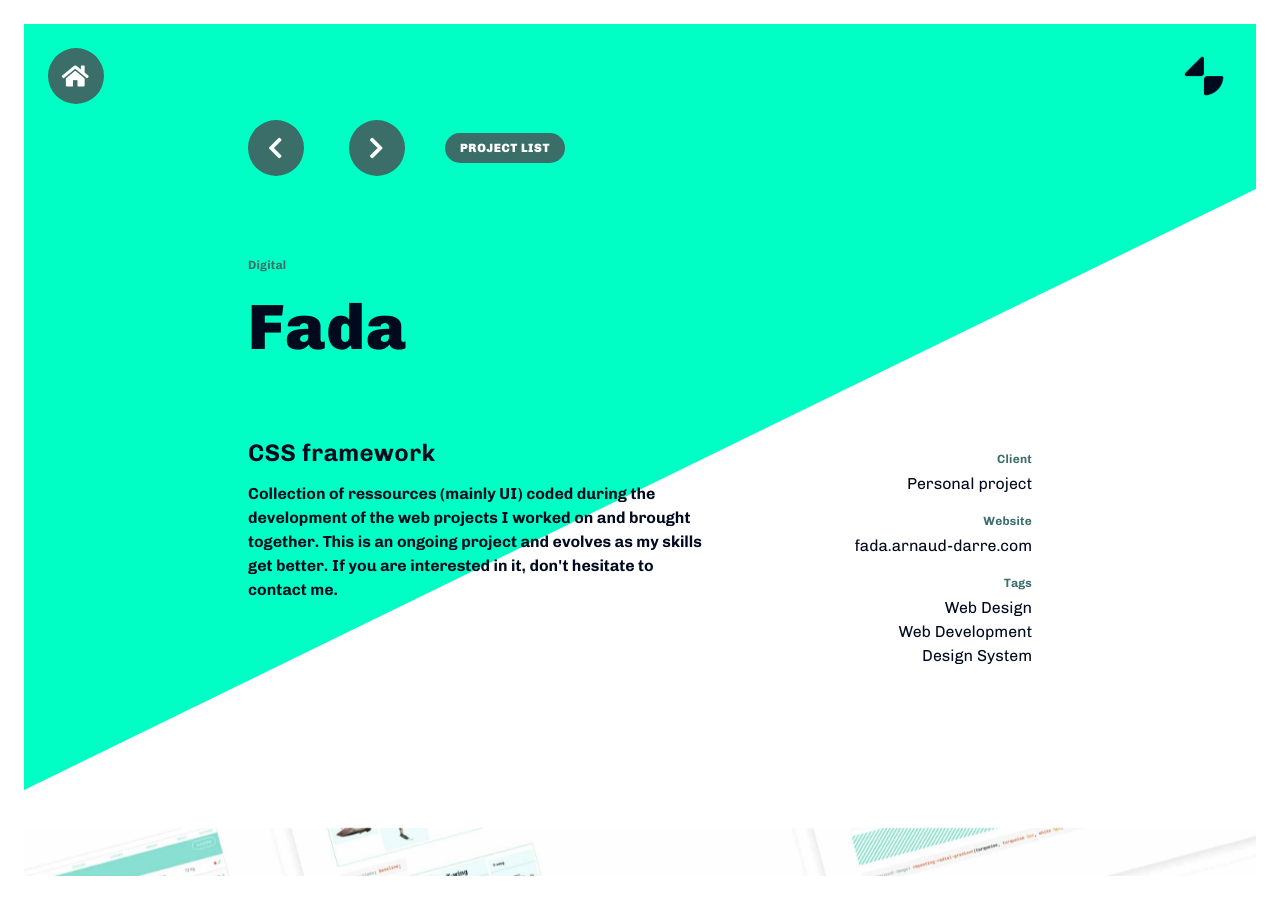
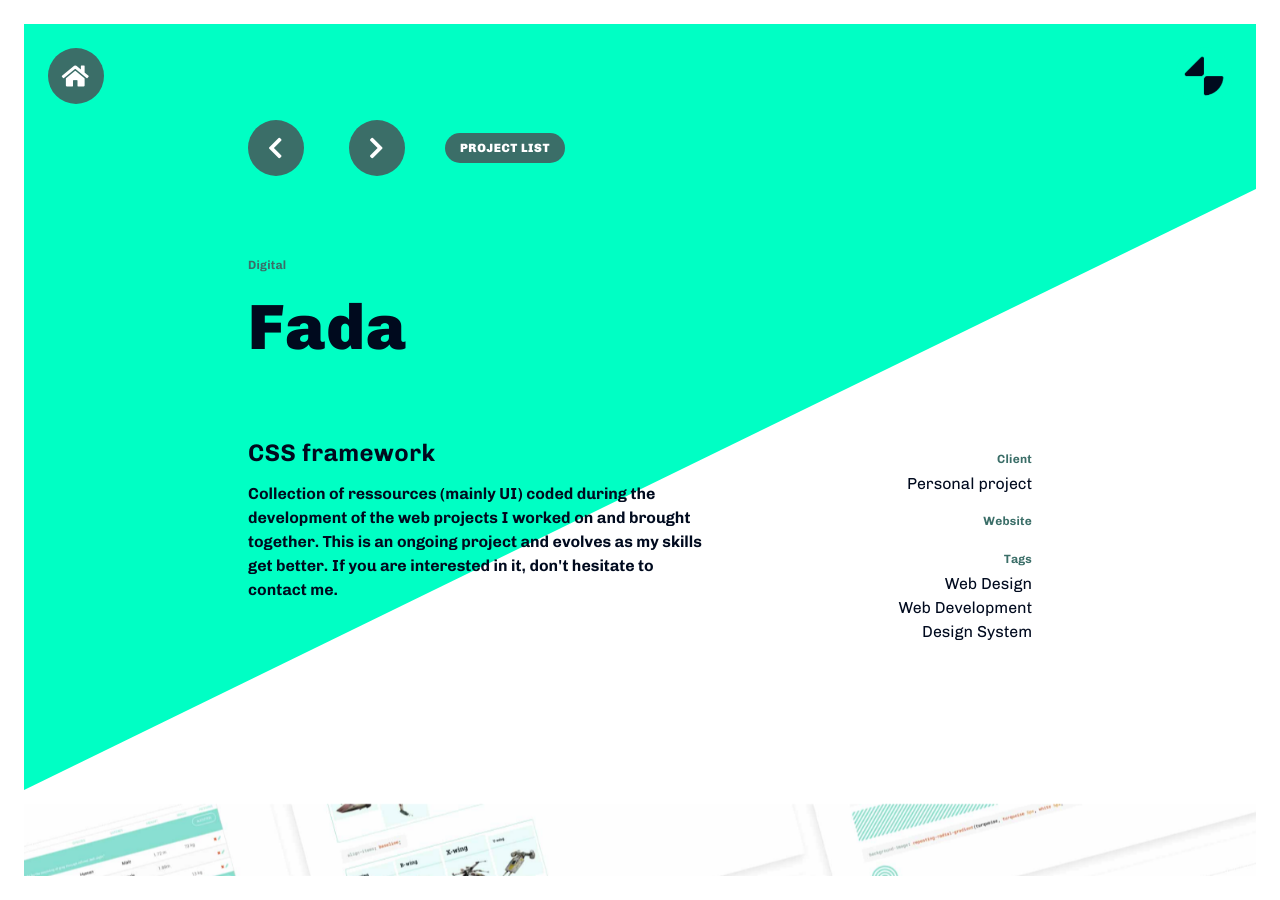
Before and after one commit to ArnaudDarre/portfolio, a Jekyll site: the page built from _projects/fada.md, in a window 1280 px wide and 900 px high. Built offline with Jekyll 4.4.1, drawn with Linux system fonts in a browser that asks for light colours.

Commit message:
Update from Forestry.io Arnaud Darré updated _projects/fada.md

```diff
--- a/_projects/fada.md
+++ b/_projects/fada.md
@@ -11,7 +11,7 @@ body: Collection of ressources (mainly UI) coded during the development of the w
 category: Digital
 client: Personal project
 website_url: ''
-website_title: fada.arnaud-darre.com
+website_title: ''
 tags:
 - Web Design
 - Web Development
```
